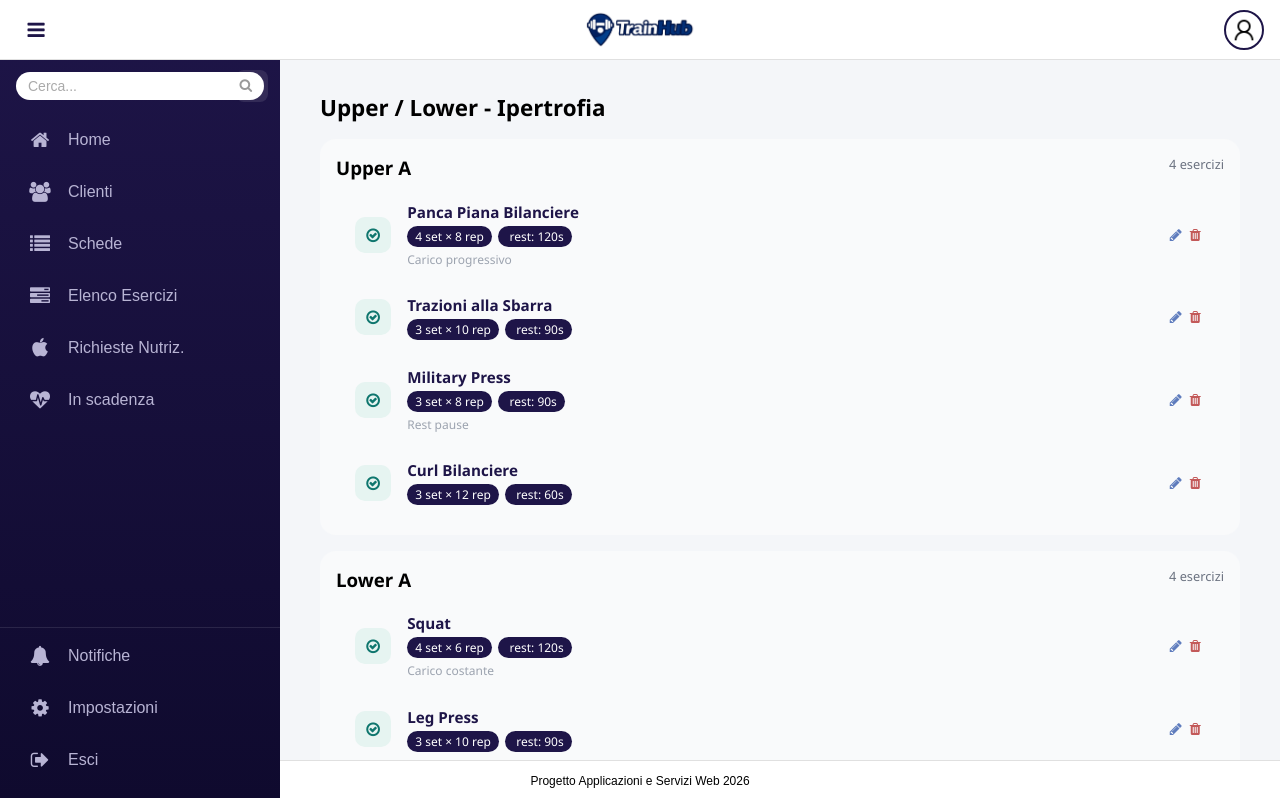
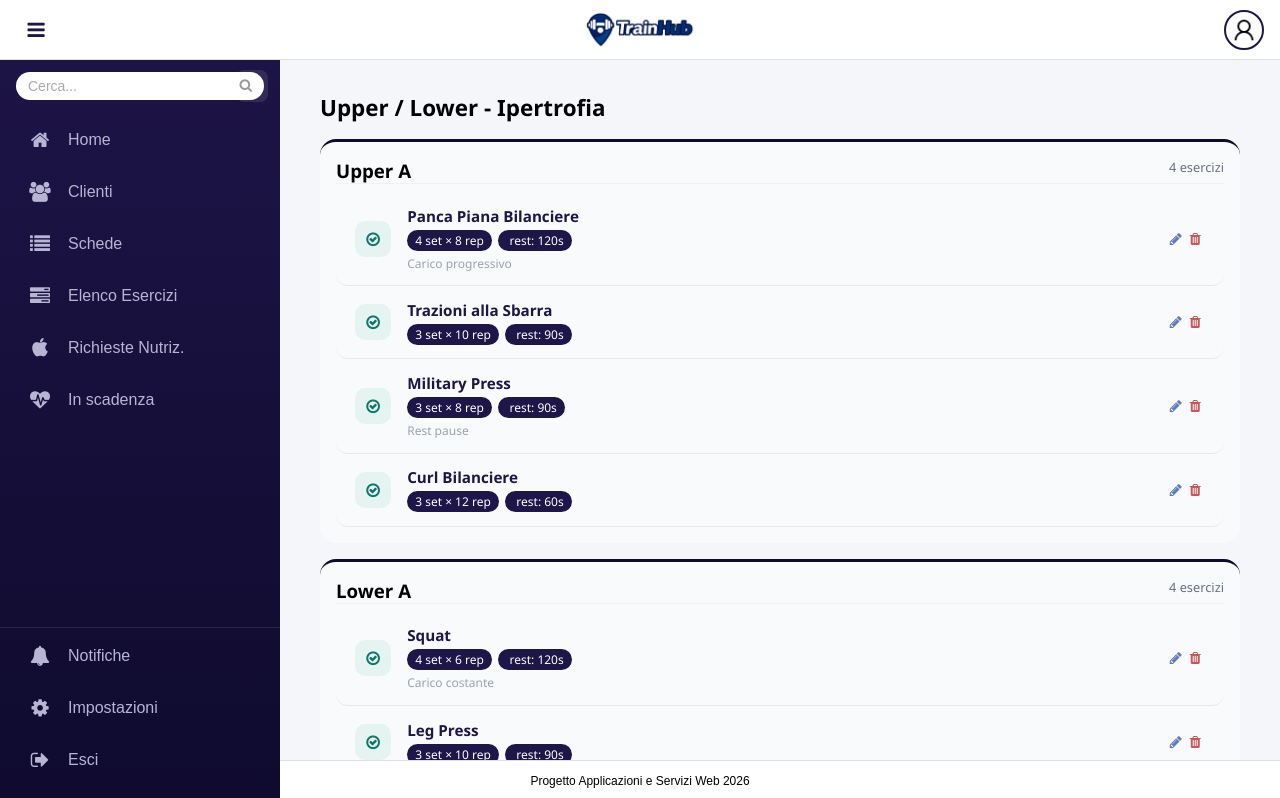
Before and after one commit to LorenzoRigoni/ASW26-TrainHub, a Vue app in the folder frontend/: page /programmi/dettaglio-programma in a window 1280 px wide. Shown: the top 798 px of the page. Built offline with nearby package versions, Linux system fonts and the light colour scheme.

Commit message:
Fix style in DettaglioProgramma

```diff
--- a/frontend/src/components/ExerciseListItem.vue
+++ b/frontend/src/components/ExerciseListItem.vue
@@ -64,6 +64,7 @@ const emit = defineEmits(['click', 'edit', 'delete'])
   border-radius: 12px;
   cursor: pointer;
   transition: all 0.15s;
+  border-bottom: 1px solid #e5e7eb;
 }
 
 .list-item:hover {
--- a/frontend/src/components/SplitListItem.vue
+++ b/frontend/src/components/SplitListItem.vue
@@ -29,6 +29,7 @@ defineProps({
   background: #f9fafb;
   border-radius: 16px;
   padding: 1rem;
+  border-top: 3px solid #0f0a2e;
   margin-bottom: 1rem;
 }
 
@@ -36,6 +37,7 @@ defineProps({
   display: flex;
   justify-content: space-between;
   margin-bottom: 0.5rem;
+  border-bottom: 1px solid #f1f1f1;
 }
 
 .count {
@@ -47,5 +49,6 @@ defineProps({
   list-style: none;
   padding: 0;
   margin: 0;
+  border-bottom: #6b7280;
 }
 </style>
```
